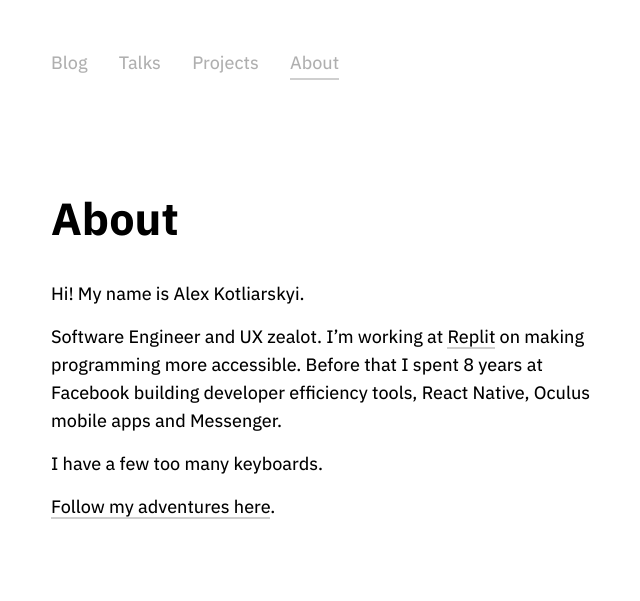
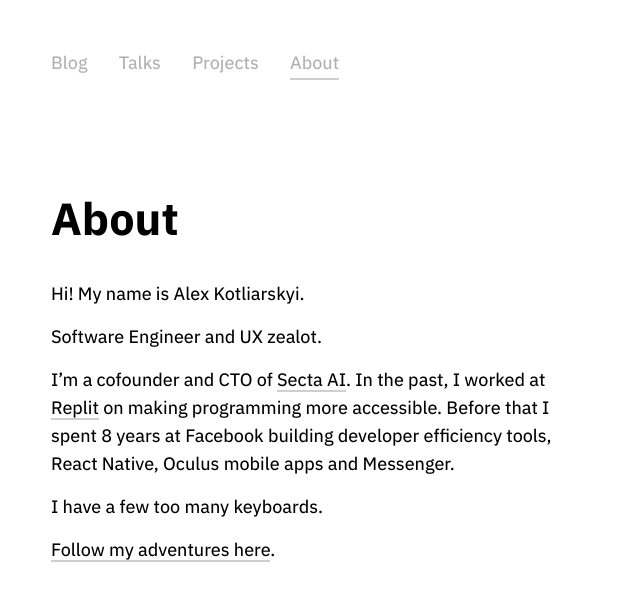
Before and after one commit to frantic/frantic.github.io, a Jekyll site: the page built from pages/about.md, in a window 1280 px wide. Shown: the top 601 px of the page, without its empty margins (317-957 px from the left). Built offline with Jekyll 4.4.1, drawn with Linux system fonts in a browser that asks for light colours.

Commit message:
Publishing changes

```diff
--- a/pages/about.md
+++ b/pages/about.md
@@ -6,7 +6,9 @@ permalink: /about/
 
 Hi! My name is Alex Kotliarskyi.
 
-Software Engineer and UX zealot. I'm working at [Replit](https://replit.com/site/careers) on making programming more accessible. Before that I spent 8 years at Facebook building developer efficiency tools, React Native, Oculus mobile apps and Messenger.
+Software Engineer and UX zealot.
+
+I'm a cofounder and CTO of [Secta AI](https://secta.ai/). In the past, I worked at [Replit](https://replit.com/site/careers) on making programming more accessible. Before that I spent 8 years at Facebook building developer efficiency tools, React Native, Oculus mobile apps and Messenger.
 
 I have a few too many keyboards.
 
```
